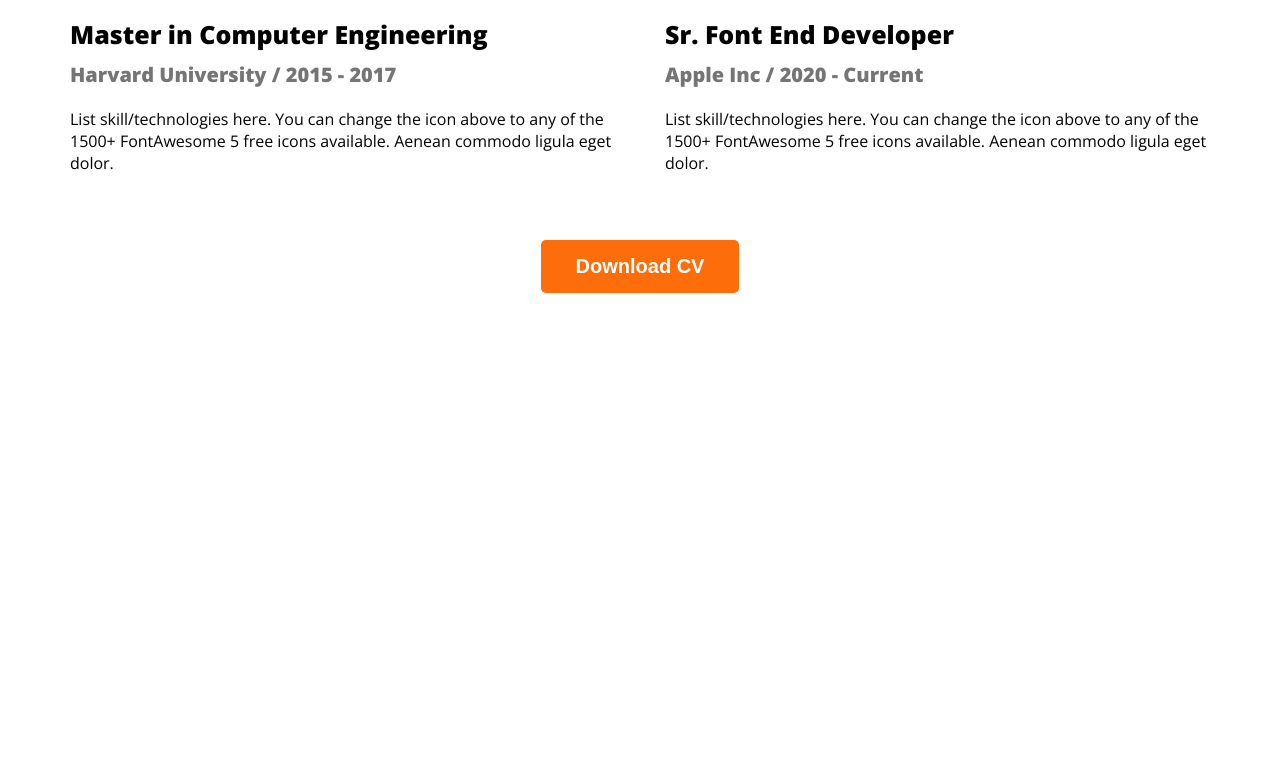
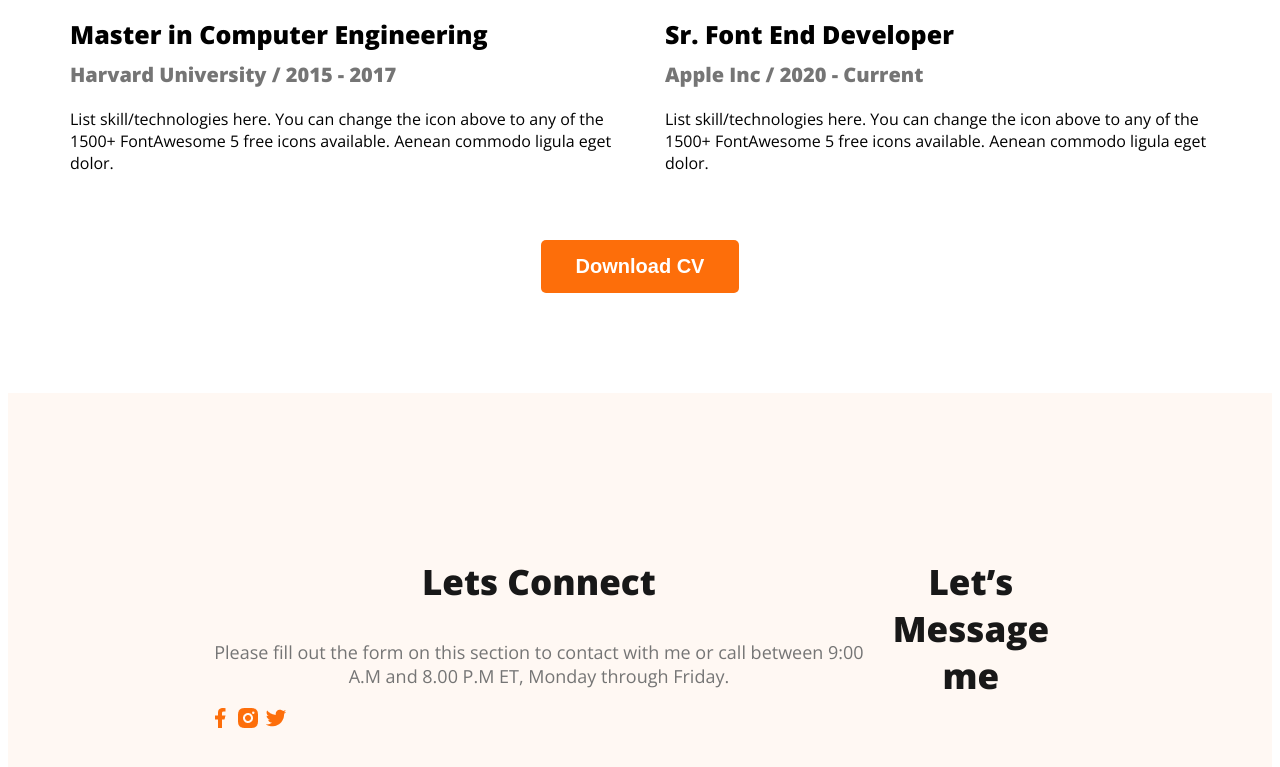
Before and after one commit to ZABBAR94/webdeveloper-portfolio, a plain HTML site: page index.html in a window 1280 px wide. Shown: the part 2921-3688 px from the top of the page. Before the commit the page ends 3222 px from the top, so only its background shows below. Drawn offline with nearby package versions, Linux system fonts and the light colour scheme.

Commit message:
footer section

```diff
--- a/index.html
+++ b/index.html
@@ -145,7 +145,18 @@
 
   </main>
   <footer>
-
+    <div class="footer-colum">
+      <h3 class="section-title">Lets Connect</h3>
+      <p class="section-description">Please fill out the form on this section to contact with me or call between 9:00 A.M and 8.00 P.M ET, Monday through Friday.</p>
+      <div class="social-link">
+       <a href=""><img src="image/icons/facebook.png" alt=""></a>
+       <a href=""><img src="image/icons/insta.png" alt=""></a>
+       <a href=""><img src="image/icons/twitter.png" alt=""></a>
+      </div>
+    </div>
+    <div class="footer-colum">
+      <h3 class="section-title">Let’s Message me</h3>
+    </div>
   </footer>
 
 </body>
--- a/styles/portfolio.css
+++ b/styles/portfolio.css
@@ -158,3 +158,9 @@ margin-bottom: 20px;
   text-align: center;
   margin-top: 50px;
 }
+footer{
+  display: flex;
+  background-color: #FFF8F3;
+  margin-top: 100px;
+  padding: 130px 200px;
+}
```
